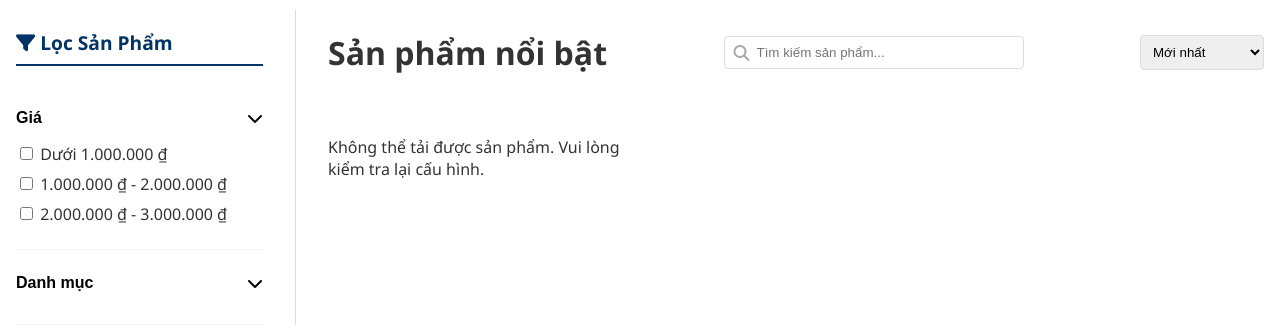
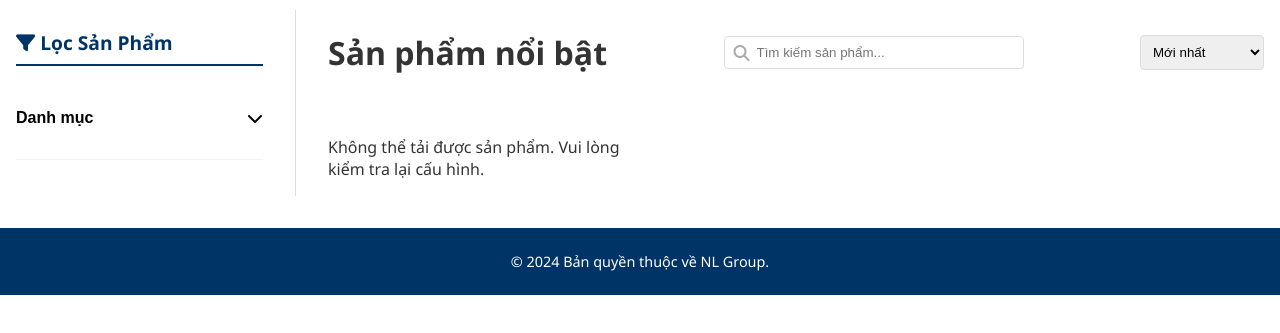
Before and after one commit to rocksu1102/nlbedding, a website: page index.html in a window 1280 px wide. Shown: the part 1081-1414 px from the top of the page. After the commit the page ends 1376 px from the top, so only its background shows below. Drawn offline with Linux system fonts and the light colour scheme; no server answers.

Commit message:
add footer

```diff
--- a/index.html
+++ b/index.html
@@ -29,14 +29,6 @@
     <div class="container">
         <aside class="sidebar">
             <h3><i class="fa-solid fa-filter"></i> Lọc Sản Phẩm</h3>
-            <div class="filter-group">
-                <button class="filter-toggle">Giá <i class="fa-solid fa-chevron-down"></i></button>
-                <div class="filter-options">
-                    <label><input type="checkbox" name="price" value="0-1000000"> Dưới 1.000.000 ₫</label>
-                    <label><input type="checkbox" name="price" value="1000000-2000000"> 1.000.000 ₫ - 2.000.000 ₫</label>
-                    <label><input type="checkbox" name="price" value="2000000-3000000"> 2.000.000 ₫ - 3.000.000 ₫</label>
-                </div>
-            </div>
              <div class="filter-group">
                 <button class="filter-toggle">Danh mục <i class="fa-solid fa-chevron-down"></i></button>
                 <div class="filter-options" data-filter-type="category">
@@ -87,6 +79,12 @@
         </div>
     </div>
 
+    <footer class="site-footer">
+        <div class="footer-container">
+            <p>&copy; 2024 Bản quyền thuộc về NL Group.</p>
+        </div>
+    </footer>
+
     <script src="script.js"></script>
 </body>
 </html>
--- a/script.js
+++ b/script.js
@@ -16,7 +16,6 @@ const modalProductDescription = document.getElementById('modal-product-descripti
 const modalProductPrice = document.getElementById('modal-product-price');
 const modalProductOriginalPrice = document.getElementById('modal-product-original-price');
 
-const priceFilters = document.querySelectorAll('input[name="price"]');
 const categoryFilterContainer = document.querySelector('[data-filter-type="category"]');
 let categoryFilters = []; // Sẽ được cập nhật sau khi tải dữ liệu
 
@@ -140,20 +139,6 @@ function filterProducts() {
             p.ten_san_pham.toLowerCase().includes(searchTerm)
         );
     }
-    // Lọc theo giá
-    const selectedPrices = [...priceFilters].filter(f => f.checked).map(f => f.value);
-    if (selectedPrices.length > 0) {
-        tempFilteredProducts = tempFilteredProducts.filter(p => {
-            if (!p.gia) return false;
-            return selectedPrices.some(priceRange => {
-                const [min, max] = priceRange.split('-').map(Number);
-                 if(max){
-                     return p.gia >= min && p.gia <= max;
-                 }
-                 return p.gia >= min;
-            });
-        });
-    }
 
     // Lọc theo màu sắc
     const selectedCategories = [...categoryFilters].filter(f => f.checked).map(f => f.value);
@@ -257,7 +242,6 @@ function showSlides() {
 }
 
 // Sự kiện
-priceFilters.forEach(filter => filter.addEventListener('change', filterProducts));
 searchInput.addEventListener('input', filterProducts);
 
 closeButton.addEventListener('click', () => contactModal.style.display = 'none');
--- a/style.css
+++ b/style.css
@@ -228,6 +228,8 @@ body {
     display: flex;
     align-items: center;
     gap: 0.75rem;
+    /* Ẩn giá trên trang chủ */
+    display: none;
 }
 
 .current-price {
@@ -255,3 +257,22 @@ body {
     border-radius: 8px;
     margin-bottom: 1rem;
 }
+
+/* --- Footer --- */
+.site-footer {
+    background-color: var(--primary-color);
+    color: #fff;
+    padding: 1.5rem 1rem;
+    margin-top: 2rem;
+}
+
+.footer-container {
+    max-width: 1400px;
+    margin: 0 auto;
+    text-align: center;
+}
+
+.footer-container p {
+    font-size: 0.9rem; /* Làm cho chữ nhỏ hơn */
+    margin: 0; /* Bỏ khoảng cách mặc định của thẻ <p> */
+}
```
Also changed, not shown: 1 other file.
